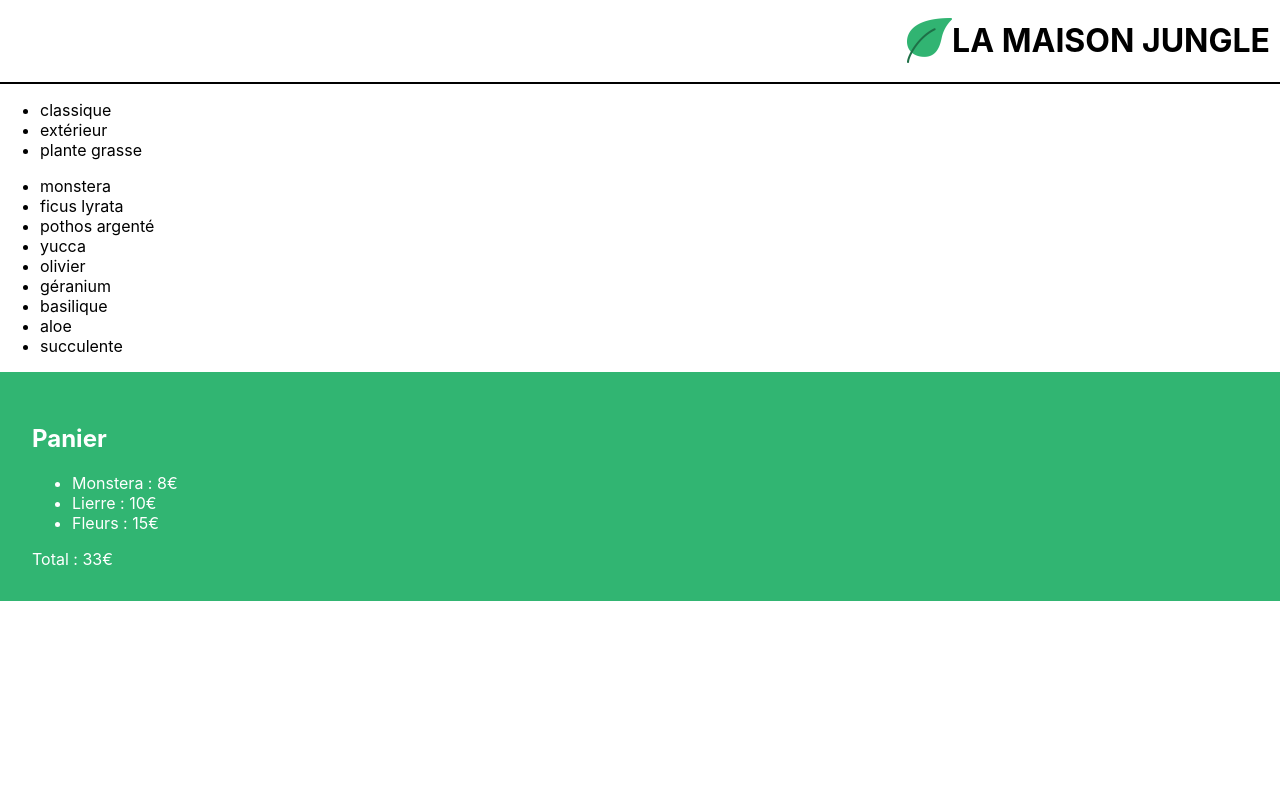
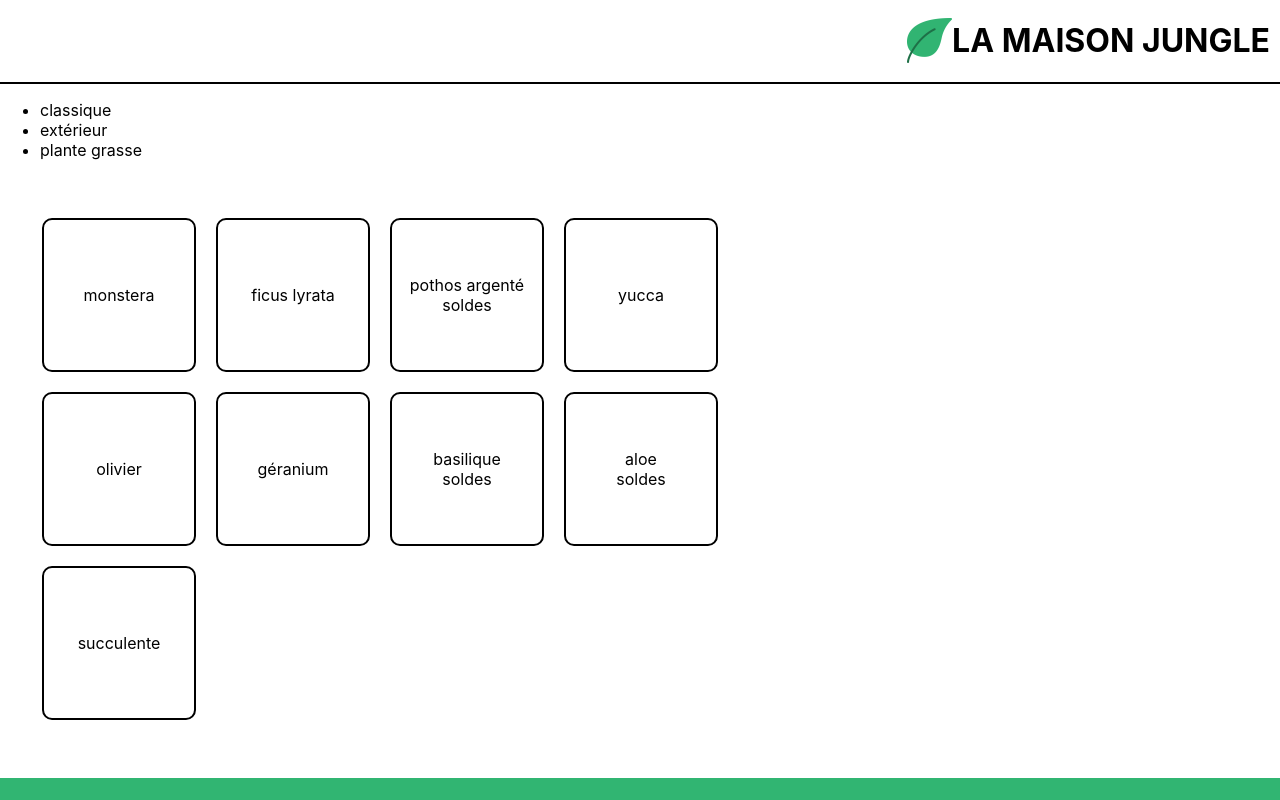
Before and after one commit to jimlecracken13/ReactSimpleTest, a React (Create React App) app: page / in a window 1280 px wide. Shown: the top 800 px of the page. Built offline with nearby package versions, Linux system fonts and the light colour scheme.

Commit message:
ajout de composant enfant plantItems

```diff
--- /dev/null
+++ b/src/components/PlantItems.js
@@ -0,0 +1,5 @@
+const PlantItems = (props)=>{
+    let name = props.name;
+    let cover = props.cover;
+    let id = props.id;
+}
--- a/src/components/ShoppingList.js
+++ b/src/components/ShoppingList.js
@@ -1,4 +1,5 @@
 import plantlist from "../datas/plantList";
+import "../styles/ShoppingList.css";
 
 const ShoppingList = () => {
   const listCategori = [
@@ -12,12 +13,17 @@
           <li key={`${index}-${category}`}>{category}</li>
         ))}
       </ul>
-      <ul>
+      <ul className='lmj-plant-list'>
         {
             plantlist.map((plant)=>(
-                <li key={plant.id}>{plant.name}</li>
-            )
-        )
+                <li key={plant.id} className='lmj-plant-item'>{
+                  plant.name}
+                {  plant.isSpecialOffer && (<div>
+                    soldes
+                  </div>)
+                }
+                </li>
+            ))
         }
       </ul>
     </div>
--- /dev/null
+++ b/src/styles/ShoppingList.css
@@ -0,0 +1,33 @@
+.lmj-plant-list
+{
+	list-style-type: none;
+	padding: 32px;
+	display: flex;
+	flex-wrap: wrap;
+	max-width: 800px;
+}
+
+.lmj-plant-item
+{
+	border: solid 2px black;
+	border-radius: 10px;
+	height: 150px;
+	width: 150px;
+	margin: 10px;
+	display: flex;
+	align-items: center;
+	justify-content: center;
+	flex-direction: column;
+	position: relative;
+}
+
+.lmj-sales
+{
+	position: absolute;
+	right: 0px;
+	top: 10px;
+	font-weight: 500;
+	color: white;
+	padding: 5px 10px;
+	background-color: #31b572;
+}
```
Also changed, not shown: src/components/CareScale.js (added, +17 -0 lines).
